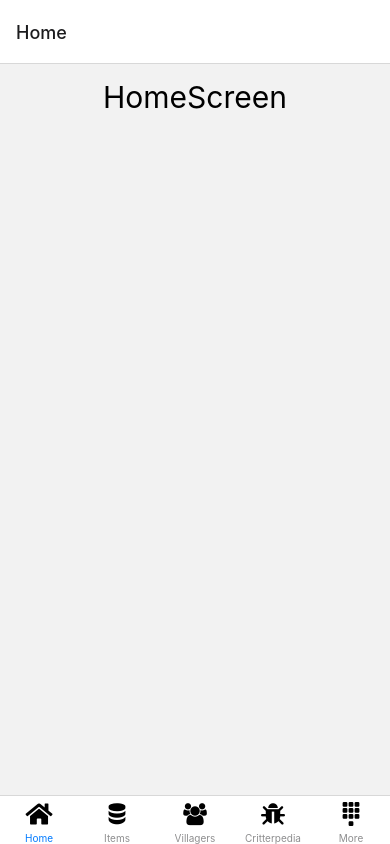
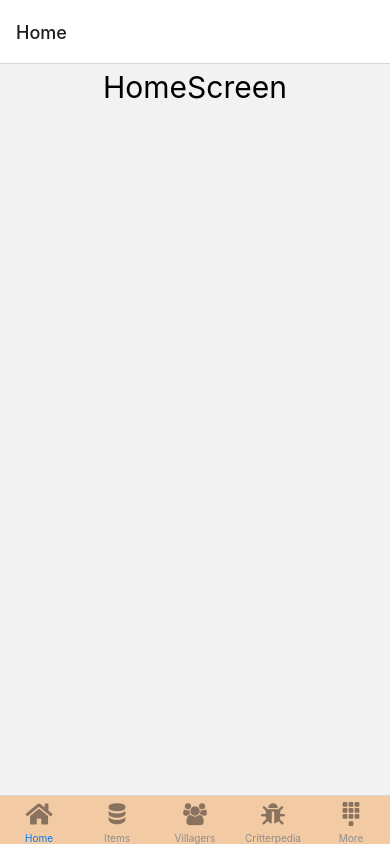
Before and after one commit to officialmusto/acnh-app, a React Native app: screen /Bugs in a window 390 px wide. Built offline with nearby package versions, Linux system fonts and the light colour scheme.

Commit message:
update villager styling. overall improve villager render time significantly cut down render load by 6.2s (6200ms).

```diff
--- a/src/components/Villager/Villager.jsx
+++ b/src/components/Villager/Villager.jsx
@@ -15,8 +15,8 @@ const Villager = ({ villager }) => {
       />
 
       <View style={styles.textContainer}>
+
         <Text style={[styles.name, { color: `#${villager.title_color}`}]}>{villager.name}</Text>
-
         <View style={styles.infoSection}>
           <View style={styles.iconTextRow}>
             <Icon name="birthday-cake" size={13.575} color={`#${villager.title_color}`}/>
--- a/src/components/Villager/Villager.styles.jsx
+++ b/src/components/Villager/Villager.styles.jsx
@@ -7,13 +7,10 @@ const styles = StyleSheet.create({
     alignItems: 'center',
     backgroundColor: '#CABAC8',
     borderRadius: 14,
-    padding: 10,
-    paddingRight: 4,
-    paddingLeft: 4,
     marginVertical: 10,
     shadowColor: '#000',
-    shadowOffset: { width: 0, height: 2 },
-    shadowOpacity: 0.2,
+    shadowOffset: { width: 0, height: 14 },
+    shadowOpacity: 0.07,
     shadowRadius: 2,
   },
   image: {
--- a/src/navigation/MainTabNavigator.jsx
+++ b/src/navigation/MainTabNavigator.jsx
@@ -1,14 +1,10 @@
 import React from 'react'
 import { createBottomTabNavigator } from '@react-navigation/bottom-tabs'
-import { StyleSheet, View } from 'react-native'
-
-//fonts, icons, etc
 import FontAwesome5 from '@expo/vector-icons/FontAwesome5'
 import FontAwesome from '@expo/vector-icons/FontAwesome'
 import Entypo from '@expo/vector-icons/Entypo'
 
-
-// import screens:
+//screens
 import HomeScreen from '../screens/HomeScreen/HomeScreen'
 import ItemTopTabNavigator from './ItemTopTabNavigator'
 import VillagerListScreen from '../screens/VillagerListScreen/VillagerListScreen'
@@ -19,41 +15,50 @@ const Tab = createBottomTabNavigator()
 
 const MainTabNavigator = () => {
   return (
-    <>
-      <Tab.Navigator>
+    <Tab.Navigator
+      screenOptions={{
+        tabBarStyle: {
+          backgroundColor: '#f2caa4',
+        },
+      }}
+    >
       <Tab.Screen
         name="Home"
         component={HomeScreen}
         options={{
-          tabBarIcon: () => <FontAwesome5 name="home" size={24} color="black" />
-        }}/>
+          tabBarIcon: ({ color }) => <FontAwesome5 name="home" size={24} color="#8a735e" />,
+        }}
+      />
       <Tab.Screen
         name="Items"
         component={ItemTopTabNavigator}
         options={{
-          tabBarIcon: () => <Entypo name="database" size={24} color="black" />,
-        }}/>
+          tabBarIcon: ({ color }) => <Entypo name="database" size={24} color="#8a735e" />,
+        }}
+      />
       <Tab.Screen
         name="Villagers"
         component={VillagerListScreen}
         options={{
-          tabBarIcon: () => <FontAwesome name="users" size={22} color="black" />
-        }}/>
+          tabBarIcon: ({ color }) => <FontAwesome name="users" size={22} color="#8a735e" />,
+        }}
+      />
       <Tab.Screen
         name="Critterpedia"
         component={CritterpediaTopTabNavigator}
         options={{
-          tabBarIcon: () => <Entypo name="bug" size={24} color="black" />,
-        }}/>
+          tabBarIcon: ({ color }) => <Entypo name="bug" size={24} color="#8a735e" />,
+        }}
+      />
       <Tab.Screen
         name="More"
         component={MoreListScreen}
         options={{
-          tabBarIcon: () => <Entypo name="dial-pad" size={24} color="black" />
-        }}/>
+          tabBarIcon: ({ color }) => <Entypo name="dial-pad" size={24} color="#8a735e" />,
+        }}
+      />
     </Tab.Navigator>
-    </>
-  )
-}
+  );
+};
 
 export default MainTabNavigator
--- a/src/screens/CritterpediaScreen/BugListScreen/BugListScreen.jsx
+++ b/src/screens/CritterpediaScreen/BugListScreen/BugListScreen.jsx
@@ -1,4 +1,4 @@
-import { Text, View, FlatList, ActivityIndicator} from 'react-native'
+import { Text, SafeAreaView, View, FlatList, ActivityIndicator} from 'react-native'
 import React, { useState, useEffect } from 'react'
 import { getBugs } from '../../../utils/api-calls'
 import styles from '../BugListScreen/BugListScreen.styles'
@@ -22,7 +22,7 @@ const BugListScreen = () => {
   }, [])
 
   return (
-    <View>
+    <SafeAreaView>
         <View style={styles.container}>
           {loading ? (
           <ActivityIndicator size="large" color="#F3E0C0" />
@@ -34,7 +34,7 @@ const BugListScreen = () => {
             />
           )}
       </View>
-    </View>
+    </SafeAreaView>
   )
 }
 
--- a/src/screens/CritterpediaScreen/FishListScreen/FishListScreen.jsx
+++ b/src/screens/CritterpediaScreen/FishListScreen/FishListScreen.jsx
@@ -1,4 +1,4 @@
-import { Text, View, FlatList, ActivityIndicator} from 'react-native'
+import { Text, View, SafeAreaView, FlatList, ActivityIndicator} from 'react-native'
 import React, { useState, useEffect } from 'react'
 import { getFishes } from '../../../utils/api-calls'
 import styles from '../FishListScreen/FishListScreen.styles'
@@ -22,7 +22,7 @@ const FishListScreen = () => {
   }, [])
 
   return (
-    <View>
+    <SafeAreaView>
         <View style={styles.container}>
           {loading ? (
           <ActivityIndicator size="large" color="#F3E0C0" />
@@ -33,7 +33,7 @@ const FishListScreen = () => {
             keyExtractor={(item) => item.name}/>
           )}
       </View>
-    </View>
+    </SafeAreaView>
   )
 }
 
--- a/src/screens/HomeScreen/HomeScreen.jsx
+++ b/src/screens/HomeScreen/HomeScreen.jsx
@@ -1,4 +1,4 @@
-import { Text, View } from 'react-native'
+import { Text, View, SafeAreaView } from 'react-native'
 import React from 'react'
 
 // stylesheet:
@@ -6,9 +6,9 @@ import styles from './HomeScreen.styles'
 
 const HomeScreen = () => {
   return (
-    <View style={styles.container}>
+    <SafeAreaView style={styles.container}>
       <Text style={styles.text}>HomeScreen</Text>
-    </View>
+    </SafeAreaView>
   )
 }
 
--- a/src/screens/ItemListScreen/FossilListScreen/FossilListScreen.jsx
+++ b/src/screens/ItemListScreen/FossilListScreen/FossilListScreen.jsx
@@ -1,4 +1,4 @@
-import { Text, View, FlatList, ActivityIndicator} from 'react-native'
+import { Text, View, SafeAreaView, FlatList, ActivityIndicator} from 'react-native'
 import React, { useState, useEffect } from 'react'
 import { getFossils } from '../../../utils/api-calls'
 import styles from '../../ItemListScreen/FossilListScreen/FossilListScreen.styles'
@@ -22,7 +22,7 @@ const FossilListScreen = () => {
   }, [])
 
   return (
-    <View>
+    <SafeAreaView>
         <View style={styles.container}>
           {loading ? (
           <ActivityIndicator size="large" color="#F3E0C0" />
@@ -34,7 +34,7 @@ const FossilListScreen = () => {
             />
           )}
       </View>
-    </View>
+    </SafeAreaView>
   )
 }
 
--- a/src/screens/ItemListScreen/PosterListScreen/PosterListScreen.jsx
+++ b/src/screens/ItemListScreen/PosterListScreen/PosterListScreen.jsx
@@ -1,4 +1,4 @@
-import { Text, View, FlatList, ActivityIndicator} from 'react-native'
+import { Text, SafeAreaView, View, FlatList, ActivityIndicator} from 'react-native'
 import React, { useState, useEffect } from 'react'
 import { getPosters } from '../../../utils/api-calls'
 import styles from '../../ItemListScreen/FossilListScreen/FossilListScreen.styles'
@@ -22,7 +22,7 @@ const PosterListScreen = () => {
   }, [])
 
   return (
-    <View>
+    <SafeAreaView>
         <View style={styles.container}>
           {loading ? (
           <ActivityIndicator size="large" color="#F3E0C0" />
@@ -34,7 +34,7 @@ const PosterListScreen = () => {
             />
           )}
       </View>
-    </View>
+    </SafeAreaView>
   )
 }
 
--- a/src/screens/ItemListScreen/SongListScreen/SongListScreen.jsx
+++ b/src/screens/ItemListScreen/SongListScreen/SongListScreen.jsx
@@ -1,4 +1,4 @@
-import { Text, View } from 'react-native'
+import { Text, View, SafeAreaView } from 'react-native'
 import React from 'react'
 
 // stylesheet:
@@ -6,9 +6,9 @@ import styles from './SongListScreen.styles'
 
 const SongListScreen = () => {
   return (
-    <View style={styles.container}>
+    <SafeAreaView style={styles.container}>
       <Text style={styles.text}>SongListScreen</Text>
-    </View>
+    </SafeAreaView>
   )
 }
 
--- a/src/screens/MoreListScreen/MoreListScreen.jsx
+++ b/src/screens/MoreListScreen/MoreListScreen.jsx
@@ -1,4 +1,4 @@
-import { Text, View } from 'react-native'
+import { Text, View, SafeAreaView } from 'react-native'
 import React from 'react'
 
 // stylesheet:
@@ -6,9 +6,9 @@ import styles from './MoreListScreen.styles'
 
 const MoreListScreen = () => {
   return (
-    <View style={styles.container}>
+    <SafeAreaView style={styles.container}>
       <Text style={styles.text}>MoreListScreen</Text>
-    </View>
+    </SafeAreaView>
   )
 }
 
--- a/src/screens/VillagerListScreen/VillagerListScreen.jsx
+++ b/src/screens/VillagerListScreen/VillagerListScreen.jsx
@@ -1,5 +1,5 @@
-import { Text, View, FlatList, ActivityIndicator} from 'react-native'
 import React, { useState, useEffect } from 'react'
+import { View, FlatList, Text, ActivityIndicator } from 'react-native'
 import { getVillagers } from '../../utils/api-calls'
 import styles from './VillagerListScreen.styles'
 import Villager from '../../components/Villager/Villager'
@@ -21,6 +21,7 @@ const VillagerListScreen = () => {
   }, [])
 
   return (
+    <View style={{ flex: 1 }}>
       <View style={styles.cardList}>
         <View style={styles.container}>
           {loading ? (
@@ -28,13 +29,14 @@ const VillagerListScreen = () => {
           ) : (
             <FlatList
               data={villagers}
-            renderItem={({ item }) => <Villager villager={item}/>}
+              renderItem={({ item }) => <Villager villager={item} />}
               keyExtractor={(item) => item.image_url}
               contentContainerStyle={styles.list}
             />
           )}
         </View>
       </View>
+    </View>
   )
 }
 
```
Lines whose indentation alone changed are shown as unchanged.
